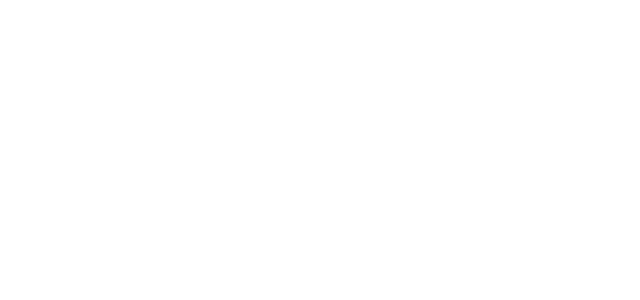
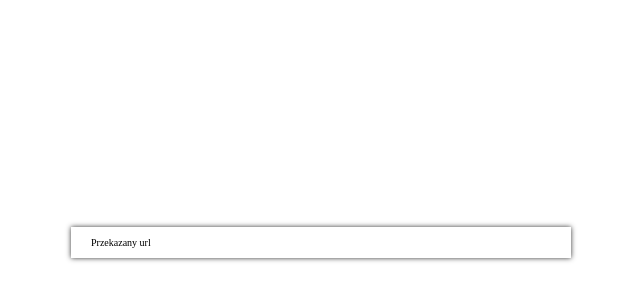
Before and after one commit to Bartoszkie/netzindianer__task, a React (Create React App) app: page / in a window 1280 px wide. Shown: the part 158-458 px from the top of the page, without its empty margins (319-959 px from the left). Built offline with nearby package versions, Linux system fonts and the light colour scheme.

Commit message:
basic structure for feed-preview

```diff
--- a/src/App.js
+++ b/src/App.js
@@ -1,12 +1,20 @@
-import React from 'react';
+import React from "react";
 
-//STYLES
+//Components
+import FeedPreview from "./components/feed-preview/feed-preview.component";
+
+//Pages
+import HomePage from "./pages/home-page/home-page.page";
+
+//Styles
 import "./styles/style.scss";
 
 function App() {
   return (
     <div className="App">
-
+      <HomePage>
+        <FeedPreview url="test" />
+      </HomePage>
     </div>
   );
 }
--- /dev/null
+++ b/src/components/feed-preview/feed-preview.component.jsx
@@ -0,0 +1,13 @@
+import React from "react";
+
+const FeedPreview = ({ url }) => {
+  return (
+    <div className="feed-preview">
+      <div className="feed-preview__content">
+        <p>Przekazany url</p>
+      </div>
+    </div>
+  );
+};
+
+export default FeedPreview;
--- /dev/null
+++ b/src/components/feed-preview/feed-preview.styles.scss
@@ -0,0 +1,15 @@
+.feed-preview {
+  width: 100%;
+  max-width: 50rem;
+  margin: 0 auto;
+  box-shadow: $box-shadow-primary;
+
+  &__content {
+    display: flex;
+    flex-direction: column;
+    justify-content: center;
+    background-color: $color-white;
+
+    padding: 1rem 2rem;
+  }
+}
--- /dev/null
+++ b/src/pages/home-page/home-page.page.jsx
@@ -0,0 +1,7 @@
+import React from "react";
+
+const HomePage = ({ children }) => {
+  return <section className="home-page">{children}</section>;
+};
+
+export default HomePage;
--- /dev/null
+++ b/src/pages/home-page/home-page.styles.scss
@@ -0,0 +1,5 @@
+.home-page {
+  flex: 1;
+
+  @include flex-center-row;
+}
--- a/src/styles/base/_mixins.scss
+++ b/src/styles/base/_mixins.scss
@@ -0,0 +1,12 @@
+@mixin flex-center-row {
+  display: flex;
+  justify-content: center;
+  align-items: center;
+}
+
+@mixin flex-center-column {
+  display: flex;
+  flex-direction: column;
+  justify-content: center;
+  align-items: center;
+}
--- a/src/styles/base/_variables.scss
+++ b/src/styles/base/_variables.scss
@@ -0,0 +1,5 @@
+//COLORS
+$color-white: #fff;
+
+//ASSETS
+$box-shadow-primary: 0 0 5px #333;
--- a/src/styles/style.scss
+++ b/src/styles/style.scss
@@ -4,5 +4,7 @@
 @import "./base/global";
 
 //COMPONENTS
+@import "../components/feed-preview/feed-preview.styles.scss";
 
 //PAGES
+@import "../pages/home-page/home-page.styles.scss";
```
